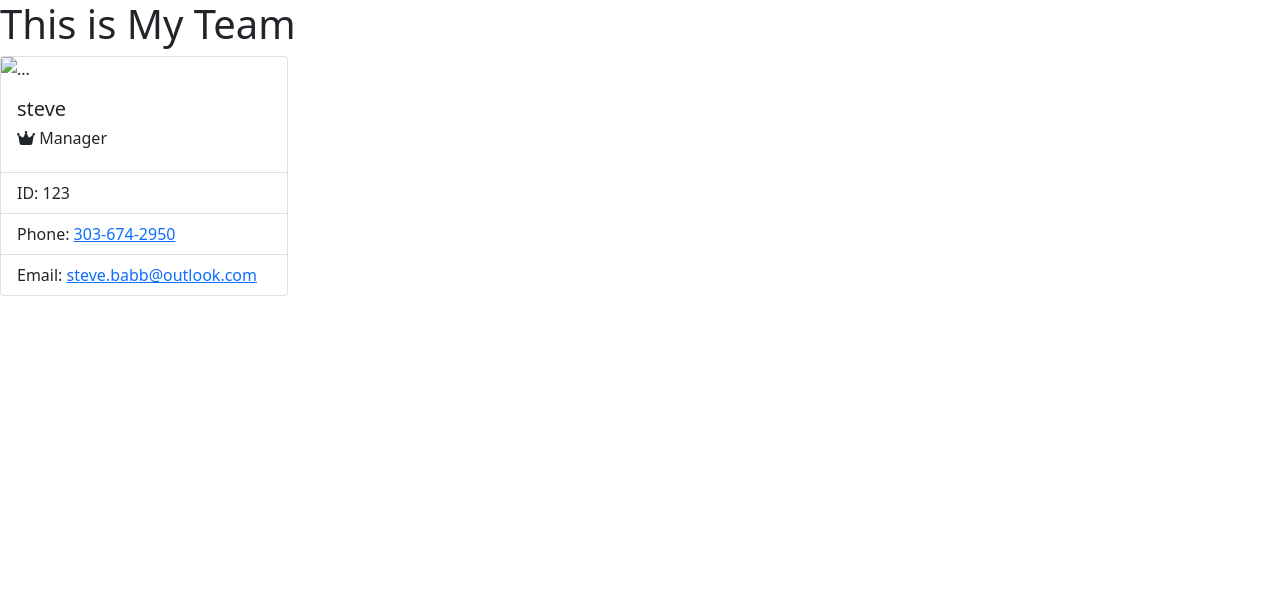
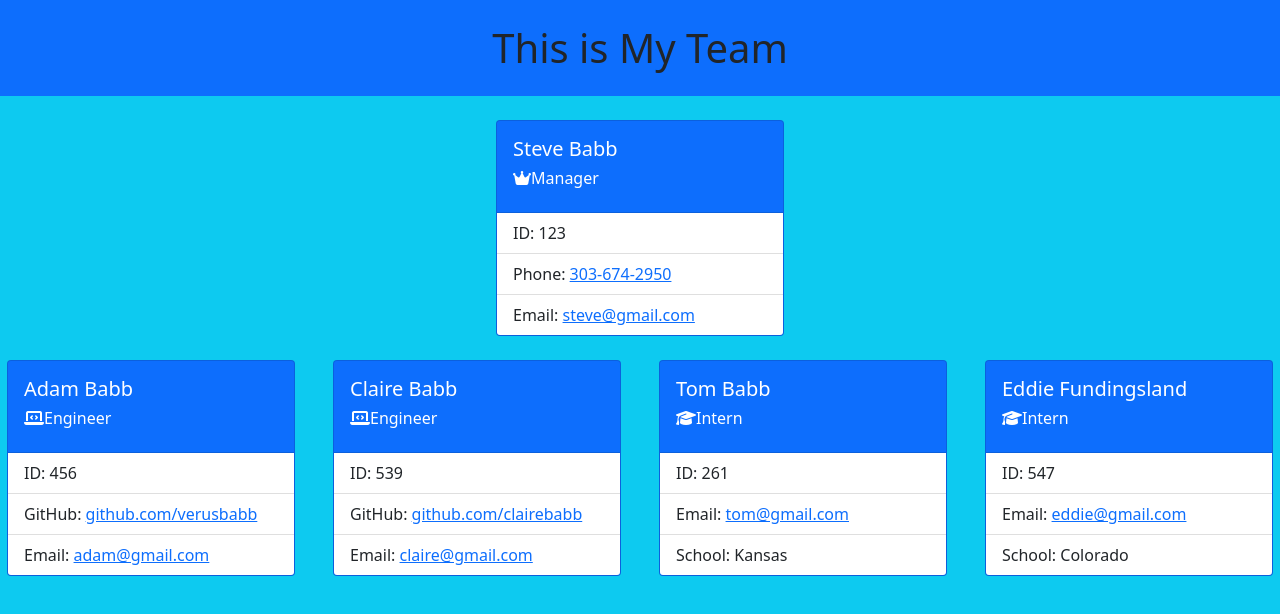
Before and after one commit to verusbabb/Team-Profile-Generator, a website: page Develop/index.html in a window 1280 px wide. Drawn offline with nearby package versions, Linux system fonts and the light colour scheme.

Commit message:
My Team page rendering complete

```diff
--- a/Develop/index.html
+++ b/Develop/index.html
@@ -1,31 +1,92 @@
 <!DOCTYPE html>
 <html lang="en">
+
 <head>
   <meta charset="UTF-8">
   <meta http-equiv="X-UA-Compatible" content="ie=edge">
-      <link href="https://cdn.jsdelivr.net/npm/bootstrap@5.0.0-beta2/dist/css/bootstrap.min.css" rel="stylesheet" integrity="sha384-BmbxuPwQa2lc/FVzBcNJ7UAyJxM6wuqIj61tLrc4wSX0szH/Ev+nYRRuWlolflfl" crossorigin="anonymous">
+  <link href="https://cdn.jsdelivr.net/npm/bootstrap@5.0.0-beta2/dist/css/bootstrap.min.css" rel="stylesheet"
+    integrity="sha384-BmbxuPwQa2lc/FVzBcNJ7UAyJxM6wuqIj61tLrc4wSX0szH/Ev+nYRRuWlolflfl" crossorigin="anonymous">
   <script src="https://kit.fontawesome.com/e0e3e72492.js" crossorigin="anonymous"></script>
 
   <title>Document</title>
 </head>
-    <body>
 
-          <h1>This is My Team</h1>
-
-          <div class="card" style="width: 18rem;">
-    <img src="..." class="card-img-top" alt="...">
+<body class="bg-info">
+  <div class="row bg-primary">
+    <h1 class="text-center mb-4 mt-4 text-dark">This is My Team</h1>
+  </div>
+  <div>
+    <div class="card text-white bg-primary mx-auto mb-4 mt-4" style="width: 18rem;">
       <div class="card-body">
-      <h5 class="card-title">steve</h5>
-      <h6 class="card-title"><i class="fas fa-crown"></i> Manager</h6>
+        <h5 class="card-title">Steve Babb</h5>
+        <h6 class="card-title"><i class="fas fa-crown"></i>Manager</h6>
       </div>
-    <ul class="list-group list-group-flush">
+      <ul class="list-group list-group-flush text-dark">
         <li class="list-group-item">ID: 123</li>
         <li class="list-group-item">Phone: <a href="tel:303-674-2950" class="card-link">303-674-2950</a></li>
-      <li class="list-group-item">Email: <a href="mailto:steve.babb@outlook.com" class="card-link">steve.babb@outlook.com</a></li>
+        <li class="list-group-item">Email: <a href="mailto:steve@gmail.com" class="card-link">steve@gmail.com</a></li>
+      </ul>
+    </div>
+  </div>
+  <div class="row">
+    <div class="col s4">
+      <div class="card text-white bg-primary mx-auto mb-4" style="width: 18rem;">
+        <div class="card-body">
+          <h5 class="card-title">Adam Babb</h5>
+          <h6 class="card-title"><i class="fas fa-laptop-code"></i>Engineer</h6>
+        </div>
+        <ul class="list-group list-group-flush text-dark">
+          <li class="list-group-item">ID: 456</li>
+          <li class="list-group-item">GitHub: <a href="https://github.com/verusbabb"
+              class="card-link">github.com/verusbabb</a>
+          </li>
+          <li class="list-group-item">Email: <a href="mailto:adam@gmail.com" class="card-link">adam@gmail.com</a></li>
+        </ul>
+      </div>
+    </div>
+    <div class="col s4">
+      <div class="card text-white bg-primary mx-auto mb-4" style="width: 18rem;">
+        <div class="card-body">
+          <h5 class="card-title">Claire Babb</h5>
+          <h6 class="card-title"><i class="fas fa-laptop-code"></i>Engineer</h6>
+        </div>
+        <ul class="list-group list-group-flush text-dark">
+          <li class="list-group-item">ID: 539</li>
+          <li class="list-group-item">GitHub: <a href="https://github.com/clairebabb"
+              class="card-link">github.com/clairebabb</a>
+          </li>
+          <li class="list-group-item">Email: <a href="mailto:claire@gmail.com" class="card-link">claire@gmail.com</a>
+          </li>
+        </ul>
+      </div>
+    </div>
+    <div class="col s4">
+      <div class="card text-white bg-primary mx-auto mb-4" style="width: 18rem;">
+        <div class="card-body">
+          <h5 class="card-title">Tom Babb</h5>
+          <h6 class="card-title"><i class="fas fa-graduation-cap"></i>Intern</h6>
+        </div>
+        <ul class="list-group list-group-flush text-dark">
+          <li class="list-group-item">ID: 261</li>
+          <li class="list-group-item">Email: <a href="mailto:tom@gmail.com" class="card-link">tom@gmail.com</a></li>
+          <li class="list-group-item">School: Kansas</li>
+        </ul>
+      </div>
+    </div>
+    <div class="col s4">
+      <div class="card text-white bg-primary mx-auto mb-4" style="width: 18rem;">
+        <div class="card-body">
+          <h5 class="card-title">Eddie Fundingsland</h5>
+          <h6 class="card-title"><i class="fas fa-graduation-cap"></i>Intern</h6>
+        </div>
+        <ul class="list-group list-group-flush text-dark">
+          <li class="list-group-item">ID: 547</li>
+          <li class="list-group-item">Email: <a href="mailto:eddie@gmail.com" class="card-link">eddie@gmail.com</a></li>
+          <li class="list-group-item">School: Colorado</li>
         </ul>
       </div>
     </div>
   </div>
-      </div>
 </body>
+
 </html>
```
Also changed, not shown: lib/generateHTML.js. Lines whose indentation alone changed are shown as unchanged.
